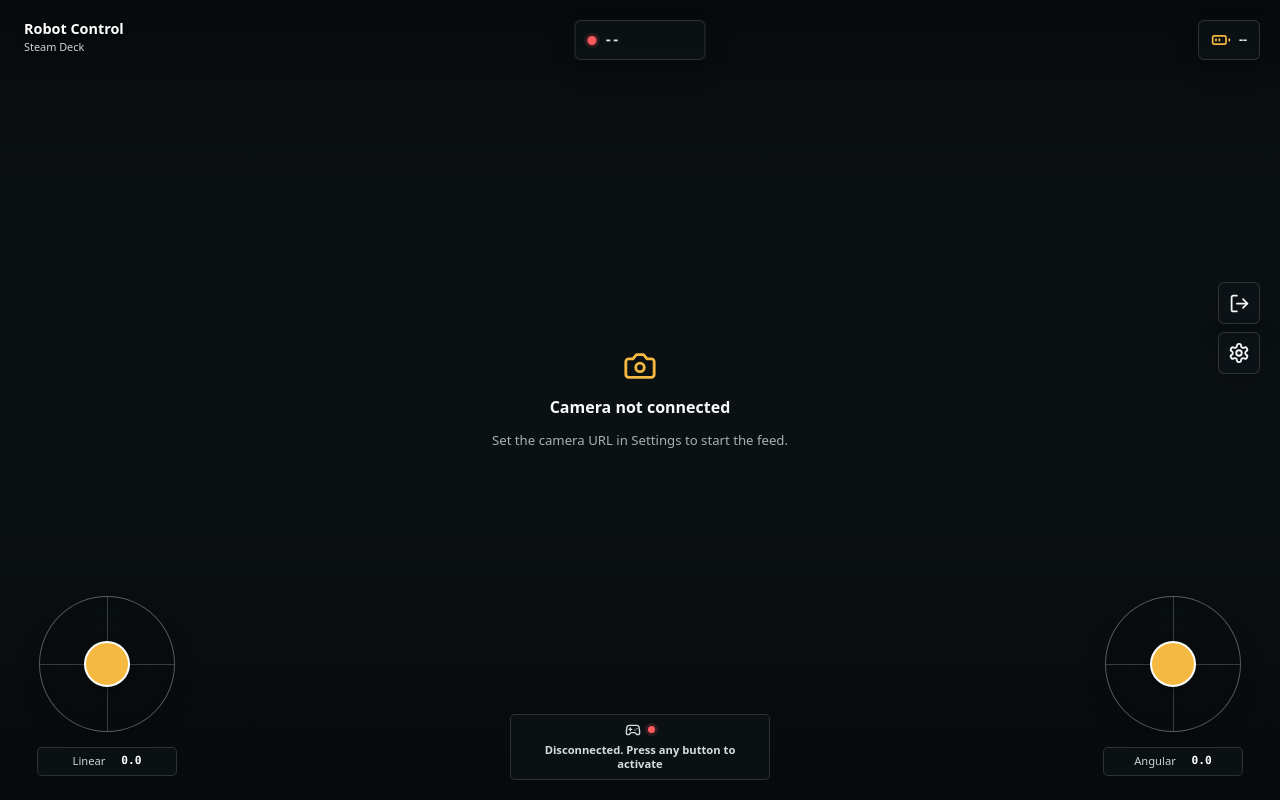
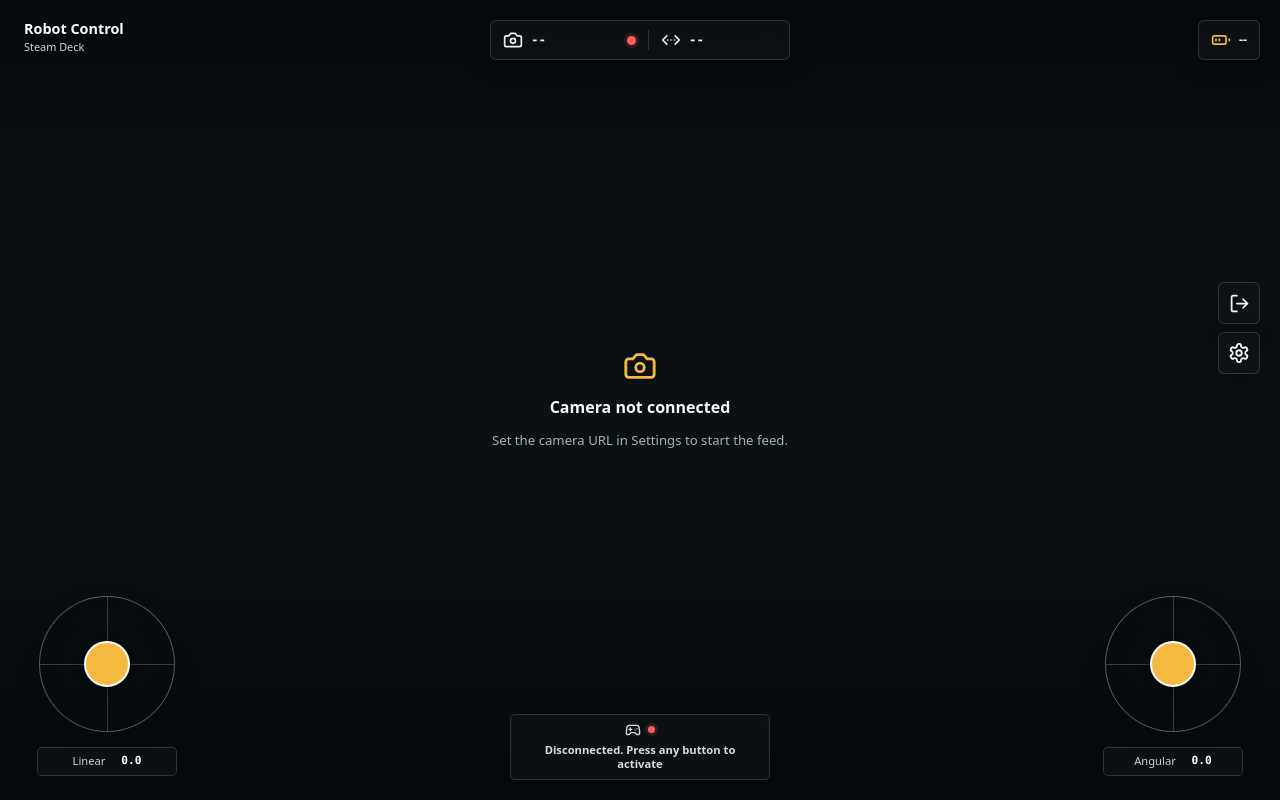
Before and after one commit to manoedinata/robotcontrol_steamdeck, a Vue app: page / in a window 1280 px wide. Built offline with nearby package versions, Linux system fonts and the light colour scheme.

Commit message:
feat(home): display UDP address as well

```diff
--- a/src/styles/_command-shell.scss
+++ b/src/styles/_command-shell.scss
@@ -191,6 +191,12 @@ body {
     font-family: ui-monospace, SFMono-Regular, Menlo, Monaco, Consolas, monospace;
 }
 
+.telemetry-divider {
+    width: 1px;
+    height: 20px;
+    background: var(--hud-border);
+}
+
 .battery-telemetry {
     top: 20px;
     right: 20px;
--- a/src/styles/_responsive.scss
+++ b/src/styles/_responsive.scss
@@ -31,6 +31,10 @@
         left: 14px;
     }
 
+    .telemetry-divider {
+        display: none;
+    }
+
     .settings-shell {
         width: 100%;
     }
--- a/src/views/HomeView.vue
+++ b/src/views/HomeView.vue
@@ -1,12 +1,12 @@
 <script setup>
 import { computed, onBeforeUnmount, onMounted, ref } from 'vue'
-import { BatteryMedium, Gamepad2, LoaderCircle } from '@lucide/vue'
+import { BatteryMedium, Camera, ChevronsLeftRightEllipsis, Gamepad2, LoaderCircle } from '@lucide/vue'
 import CameraFeed from '../components/CameraFeed.vue'
 import ControllerPanel from '../components/ControllerPanel.vue'
 import { useGamepad } from '../composables/useGamepad'
 import { useSettings } from '../composables/useSettings'
 
-const { cameraUrl } = useSettings()
+const { cameraUrl, udpHost } = useSettings()
 const { gamepadName } = useGamepad()
 const cameraState = ref('idle')
 const batteryLevel = ref(null)
@@ -23,6 +23,8 @@ const deviceAddress = computed(() => {
     return '--'
   }
 })
+
+const udpAddress = computed(() => udpHost.value?.trim() || '--')
 
 const statusLabel = computed(() => {
   if (cameraState.value === 'connected') return 'Connected'
@@ -54,11 +56,21 @@ onBeforeUnmount(() => removeBatteryListener?.())
 
     <div class="telemetry-bar" aria-label="Device telemetry">
       <div class="connection-telemetry" :title="statusLabel">
+        <Camera :size="20" aria-hidden="true" />
+        <span class="telemetry-ip">{{ deviceAddress }}</span>
+        <span class="visually-hidden">Camera {{ statusLabel }}</span>
         <LoaderCircle v-if="cameraState === 'loading'" class="connection-spinner" :size="14" aria-hidden="true" />
         <span v-else class="connection-dot" :class="cameraState" aria-hidden="true"></span>
-        <span class="telemetry-ip">{{ deviceAddress }}</span>
-        <span class="visually-hidden">Camera {{ statusLabel }}</span>
       </div>
+
+      <div class="telemetry-divider" aria-hidden="true"></div>
+
+      <div class="connection-telemetry" title="UDP destination host">
+        <ChevronsLeftRightEllipsis :size="20" aria-hidden="true" />
+        <span class="telemetry-ip">{{ udpAddress }}</span>
+        <span class="visually-hidden">UDP host {{ udpAddress }}</span>
+      </div>
+
     </div>
 
     <div class="battery-telemetry" title="Robot battery level" aria-label="Robot battery level">
```
